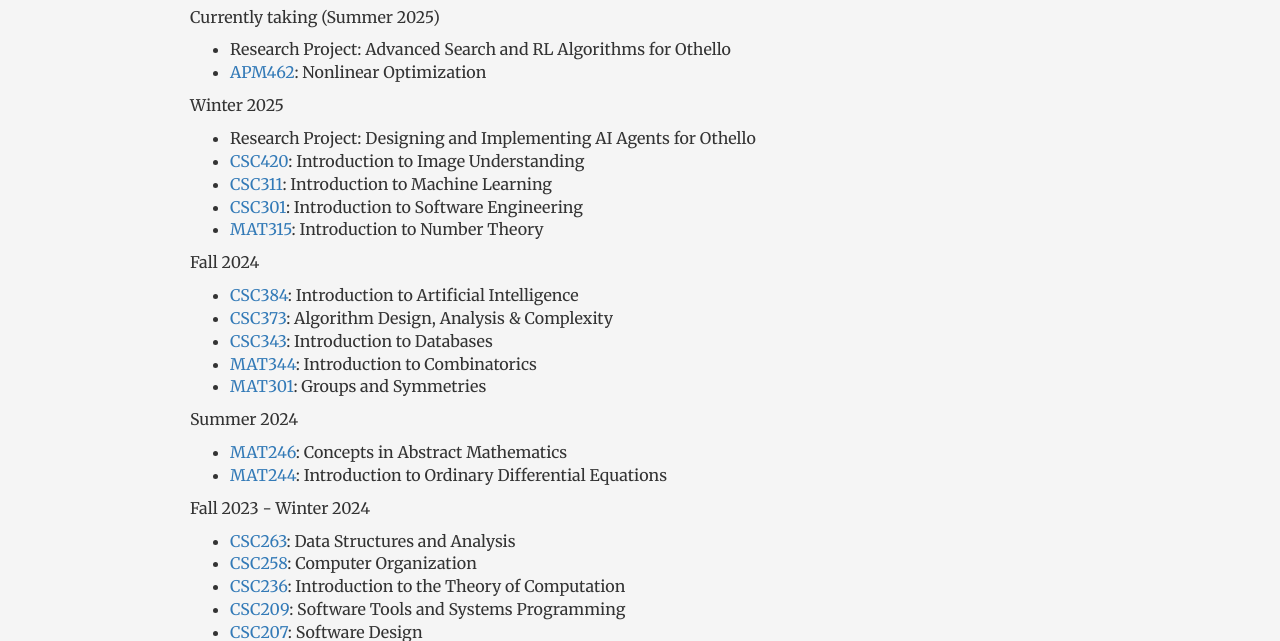
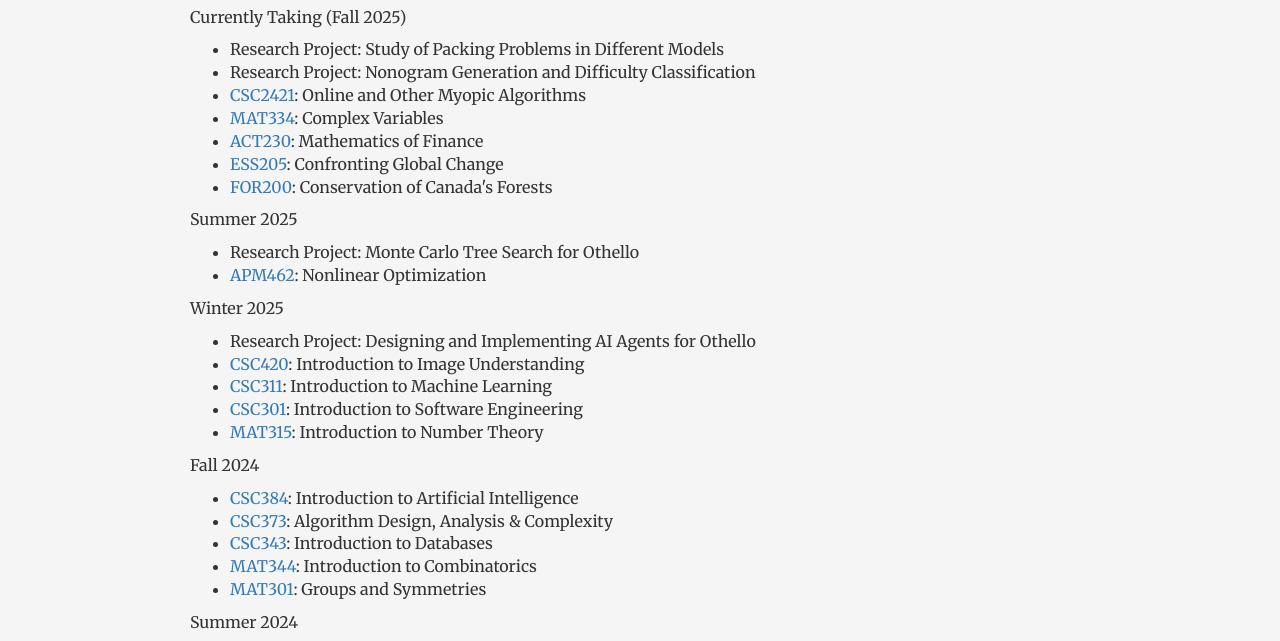
Before and after one commit to michaelcantprogram/michaelcantprogram.github.io, a plain HTML site: page courses.html in a window 1280 px wide. Shown: the part 135-776 px from the top of the page. Drawn offline with nearby package versions, Linux system fonts and the light colour scheme.

Commit message:
Updated Courses, Sep 25, 2025.

```diff
--- a/courses.html
+++ b/courses.html
@@ -63,9 +63,19 @@
 <div class="container-fluid">
     <div class="content">
         <h1>Courses</h1>
-        <p>Currently taking (Summer 2025)</p>
+        <p>Currently Taking (Fall 2025)</p>
         <ul>
-            <li><a href="Projects.html" style="color: #333333" target="_blank">Research Project: Advanced Search and RL Algorithms for Othello</a></li>
+            <li><a href="Projects.html" style="color: #333333" target="_blank">Research Project: Study of Packing Problems in Different Models</a></li>
+            <li><a href="Projects.html" style="color: #333333" target="_blank">Research Project: Nonogram Generation and Difficulty Classification</a></li>
+            <li><a href="https://www.cs.toronto.edu/~bor/2421f25/" target="_blank">CSC2421</a>: Online and Other Myopic Algorithms</li>
+            <li><a href="assets/Syllabus/MAT334H1F-Fall2025.pdf" target="_blank">MAT334</a>: Complex Variables</li>
+            <li><a href="assets/Syllabus/ACT230-Fall2025.pdf" target="_blank">ACT230</a>: Mathematics of Finance</li>
+            <li><a href="assets/Syllabus/ESS205H1F-Fall2025.pdf" target="_blank">ESS205</a>: Confronting Global Change</li>
+            <li><a href="assets/Syllabus/FOR200H1F-Fall2025.pdf" target="_blank">FOR200</a>: Conservation of Canada's Forests</li>
+        </ul>
+        <p>Summer 2025</p>
+        <ul>
+            <li><a href="Projects.html" style="color: #333333" target="_blank">Research Project: Monte Carlo Tree Search for Othello</a></li>
             <li><a href="assets/Syllabus/APM462H1-Summer2025.pdf" target="_blank">APM462</a>: Nonlinear Optimization</li>
         </ul>
         <p>Winter 2025</p>
```
